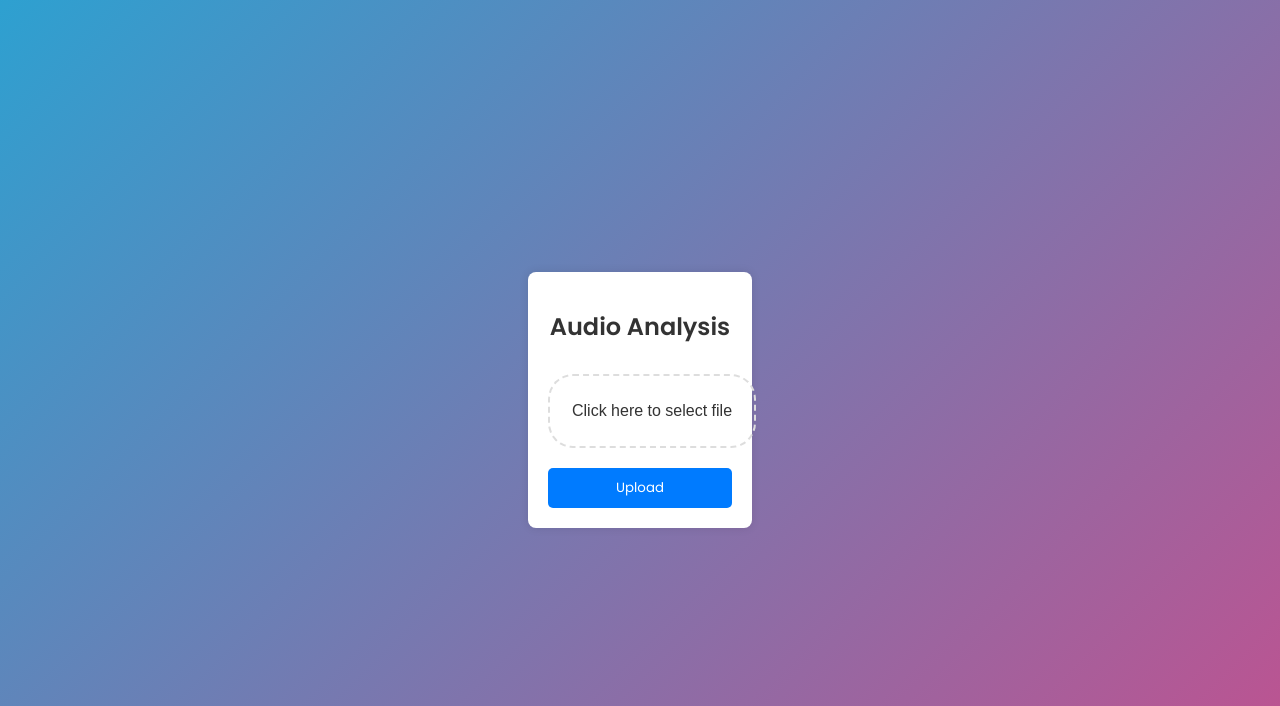
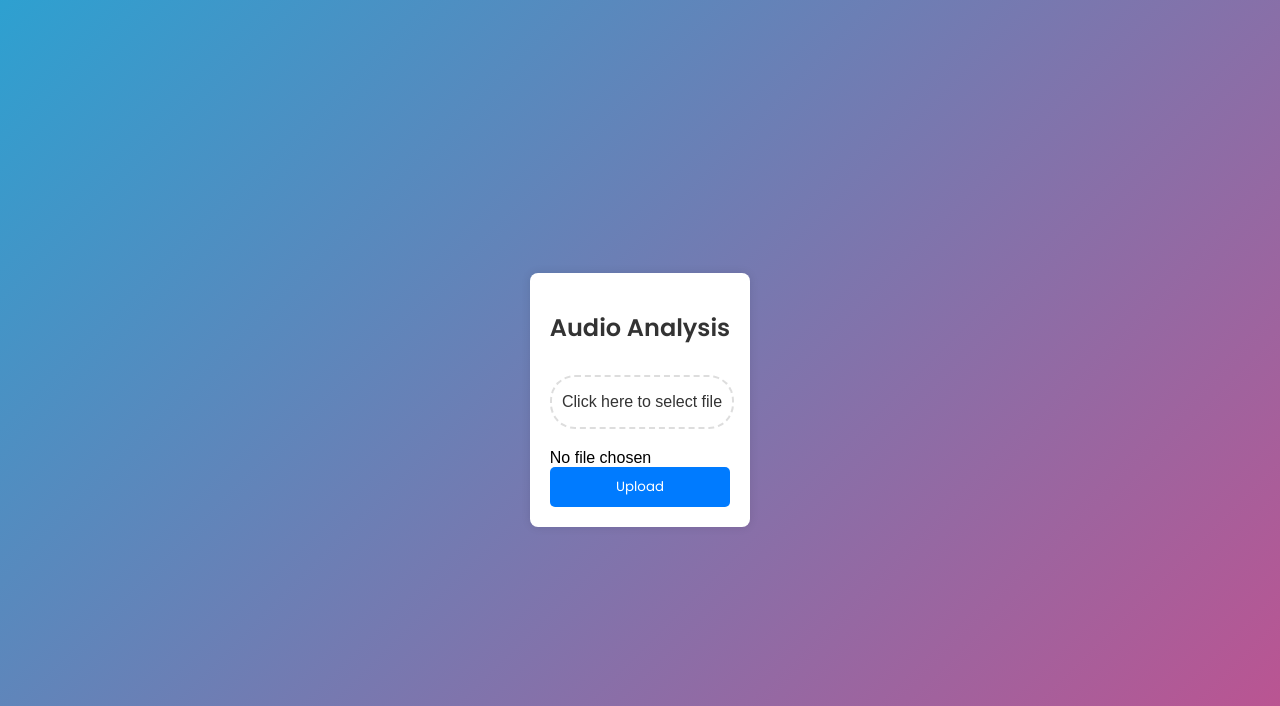
Before and after one commit to KungfuNaman/sentimentAnalysis, a Flask app: page / in a window 1280 px wide. Shown: the top 706 px of the page. Run offline with Flask 3, Linux system fonts and the light colour scheme.

Commit message:
added minor changes to frontend

```diff
--- a/static/css/styles.css
+++ b/static/css/styles.css
@@ -79,7 +79,7 @@ h1 {
 
 .file-input {
     margin: 20px 0;
-    padding: 10px;
+    /* padding: 10px; */
     border: 2px dashed #ddd;
     display: flex;
     justify-content: center;
--- a/templates/index.html
+++ b/templates/index.html
@@ -36,12 +36,27 @@
     <div class="upload-form">
         <h1>Audio Analysis</h1>
         <form method="post" enctype="multipart/form-data">
-            <label class="file-input">
-                <input type="file" name="file" style="display: none;">
+           <label class="file-input">
+                <input type="file" id="file" name="file" style="display: none;" onchange="showFileName()">
                 Click here to select file
+
             </label>
+            <span id="file-name" style="color:black">No file chosen</span>
+
             <input type="submit" value="Upload" class="submit-btn">
         </form>
     </div>
 </body>
+<script>
+    function showFileName() {
+        var fileInput = document.getElementById('file');
+        var fileNameDisplay = document.getElementById('file-name');
+        if (fileInput.files.length > 0) {
+            var fileName = fileInput.files[0].name;
+            fileNameDisplay.innerText = fileName; // Update the text to show the file name
+        } else {
+            fileNameDisplay.innerText = 'No file chosen'; // Reset the text if no file is selected
+        }
+    }
+</script>
 </html>
--- a/templates/transcribe.html
+++ b/templates/transcribe.html
@@ -98,6 +98,8 @@
                 😁 - 5
             </p>
         </div>
+        <button onclick="window.location.href='/'" class="btn btn-primary mt-3">New Upload</button>
+
     </footer>
     <!-- <script>
         // Assuming `sentiment_analysis` is the variable you pass to your HTML from your Flask app
```
